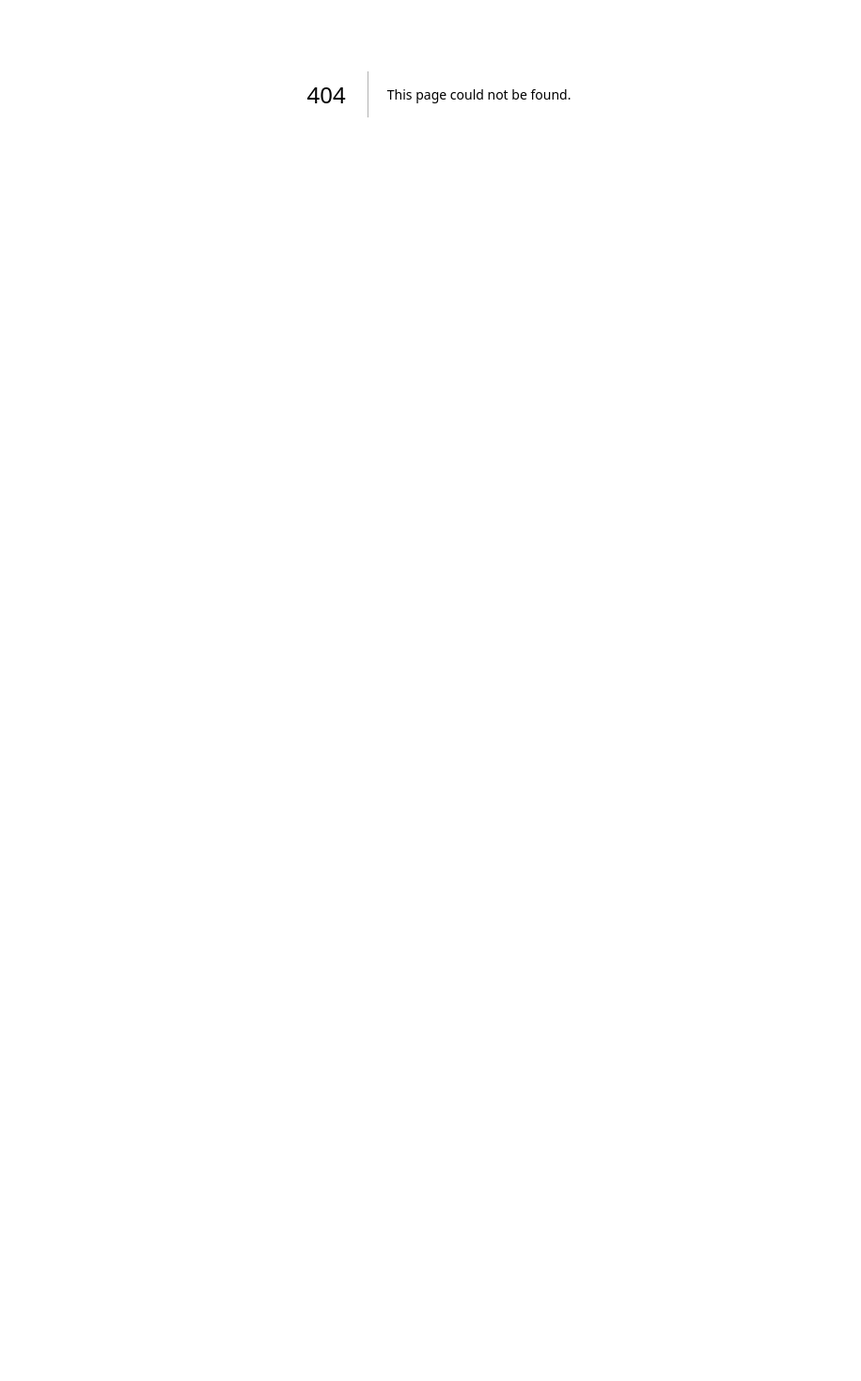
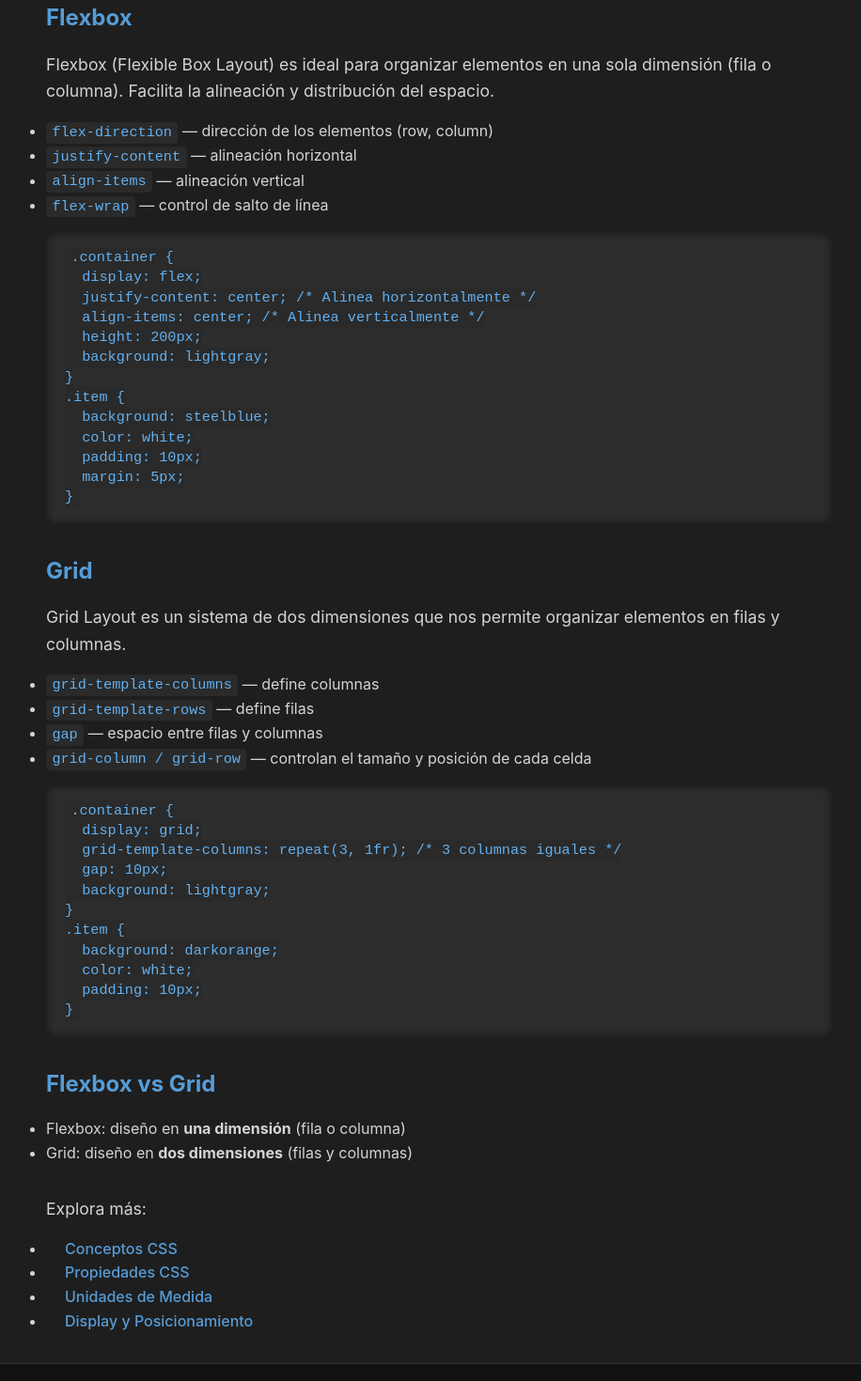
Before and after one commit to DdEze/SyntaxSphere, a Next.js app: page /html-css/css/flexbox-grid in a window 1280 px wide. Before the commit this address had no page. Shown: the part 300-1770 px from the top of the page at 94% size, without its empty margins (173-1089 px from the left). Before the commit the page ends 800 px from the top, so only its background shows below. Built offline with nearby package versions, Linux system fonts and the light colour scheme.

Commit message:
feat(ui): Se agrego la pantalla de 'Flexbox y grid CSS'

```diff
--- /dev/null
+++ b/app/html-css/css/flexbox-grid/page.js
@@ -0,0 +1,96 @@
+'use client';
+
+import Link from 'next/link';
+import Layout from '@/components/Layout';
+import '@/styles/global.css';
+
+export default function FlexGridPage() {
+  return (
+    <Layout>
+      <section>
+        <h1>Flexbox y Grid en CSS</h1>
+        <p>
+          Flexbox y Grid son dos sistemas de diseño en CSS que nos permiten
+          distribuir elementos en la pantalla de forma flexible y eficiente.
+        </p>
+      </section>
+
+      <section>
+        <h2>Flexbox</h2>
+        <p>
+          Flexbox (Flexible Box Layout) es ideal para organizar elementos en una
+          sola dimensión (fila o columna). Facilita la alineación y distribución
+          del espacio.
+        </p>
+        <ul>
+          <li><code>flex-direction</code> — dirección de los elementos (row, column)</li>
+          <li><code>justify-content</code> — alineación horizontal</li>
+          <li><code>align-items</code> — alineación vertical</li>
+          <li><code>flex-wrap</code> — control de salto de línea</li>
+        </ul>
+        <pre><code>
+{`.container {
+  display: flex;
+  justify-content: center; /* Alinea horizontalmente */
+  align-items: center; /* Alinea verticalmente */
+  height: 200px;
+  background: lightgray;
+}
+.item {
+  background: steelblue;
+  color: white;
+  padding: 10px;
+  margin: 5px;
+}`}
+        </code></pre>
+      </section>
+
+      <section>
+      <h2>Grid</h2>
+        <p>
+          Grid Layout es un sistema de dos dimensiones que nos permite organizar
+          elementos en filas y columnas.
+        </p>
+        <ul>
+          <li><code>grid-template-columns</code> — define columnas</li>
+          <li><code>grid-template-rows</code> — define filas</li>
+          <li><code>gap</code> — espacio entre filas y columnas</li>
+          <li><code>grid-column / grid-row</code> — controlan el tamaño y posición de cada celda</li>
+        </ul>
+        <pre><code>
+{`.container {
+  display: grid;
+  grid-template-columns: repeat(3, 1fr); /* 3 columnas iguales */
+  gap: 10px;
+  background: lightgray;
+}
+.item {
+  background: darkorange;
+  color: white;
+  padding: 10px;
+}`}
+        </code></pre>
+      </section>
+
+      <section>
+        <h2>Flexbox vs Grid</h2>
+        <ul>
+          <li>Flexbox: diseño en <b>una dimensión</b> (fila o columna)</li>
+          <li>Grid: diseño en <b>dos dimensiones</b> (filas y columnas)</li>
+        </ul>
+      </section>
+
+      <section>
+        <nav style={{ marginTop: '2rem' }}>
+            <p>Explora más:</p>
+            <ul>
+                <li><Link href="/html-css/css" style={{ color: 'var(--highlight-color)'}}>Conceptos CSS</Link></li>
+                <li><Link href="/html-css/css/propiedades" style={{ color: 'var(--highlight-color)'}}>Propiedades CSS</Link></li>
+                <li><Link href="/html-css/css/unidades" style={{ color: 'var(--highlight-color)'}}>Unidades de Medida</Link></li>
+                <li><Link href="/html-css/css/display-posicionamiento" style={{ color: 'var(--highlight-color)'}}>Display y Posicionamiento</Link></li>
+            </ul>
+        </nav>
+      </section>
+    </Layout>
+  );
+}
```
